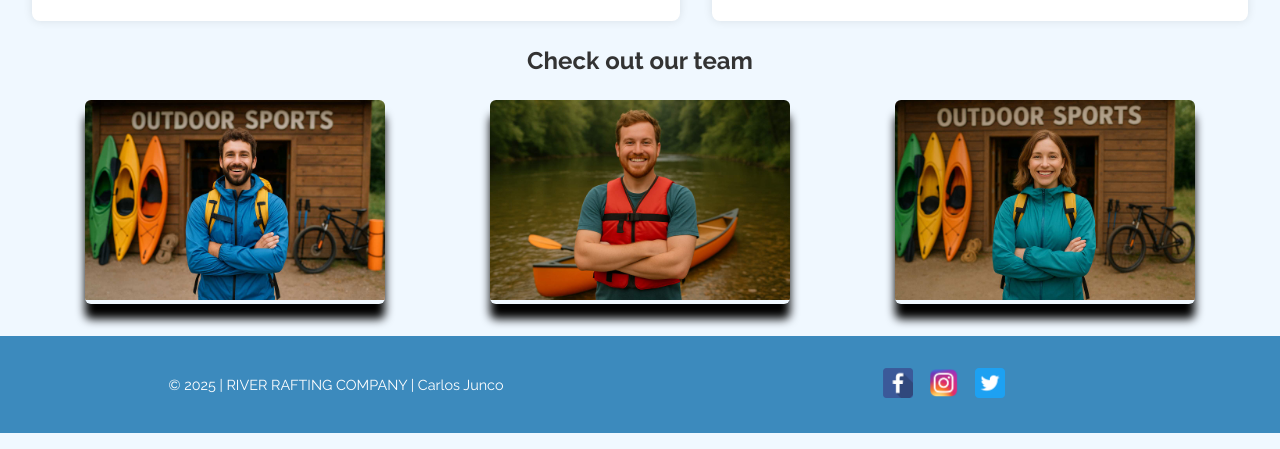
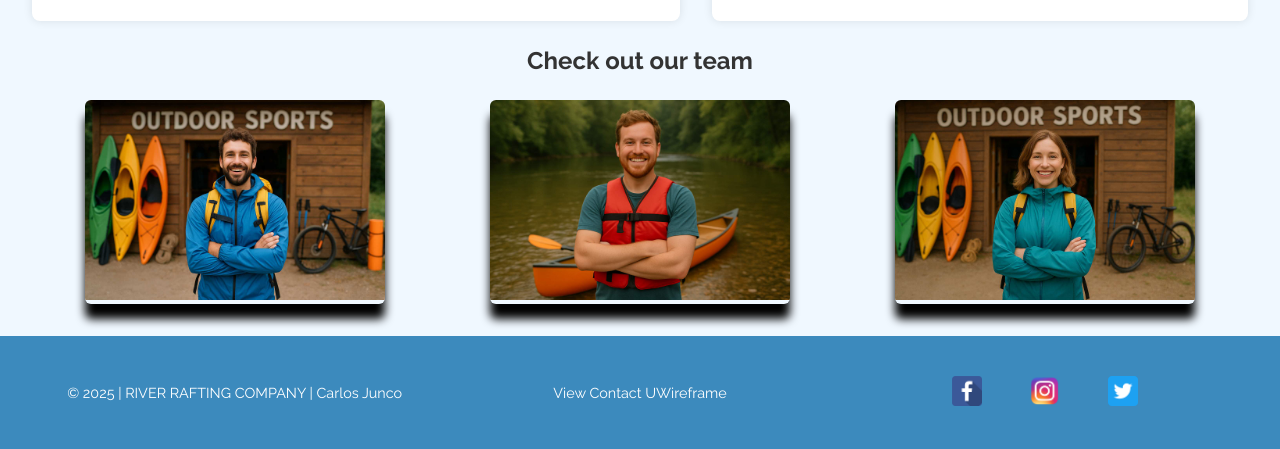
Before and after one commit to Carlosjunc0/wdd130, a plain HTML site: page wwr/contact.html in a window 1280 px wide. Shown: the part 883-1332 px from the top of the page. Drawn offline with Linux system fonts and the light colour scheme; a web font is replaced by a local one.

Commit message:
adding a link in footer

```diff
--- a/wwr/contact.html
+++ b/wwr/contact.html
@@ -112,6 +112,7 @@
   </main>
  <footer>
     <p>&copy; 2025 | RIVER RAFTING COMPANY | Carlos Junco</p>
+    <p><a href="https://app.moqups.com/unsaved/95868456/edit/page/a9a5f8d52" target="_blank">View Contact UWireframe</a></p>
     <nav class="socialmedia">
       <a href="https://facebook.com" target="facebook">
         <img src="images/facebook-icon.png" alt="facebook" width="30">
--- a/wwr/styles/contact.css
+++ b/wwr/styles/contact.css
@@ -239,3 +239,9 @@ section h2 {
   max-width: 220px;
   margin: auto;
 }
+
+footer a {
+  text-decoration: none;
+  padding: 0.5rem 1rem;
+  color: #fff;
+}
```
